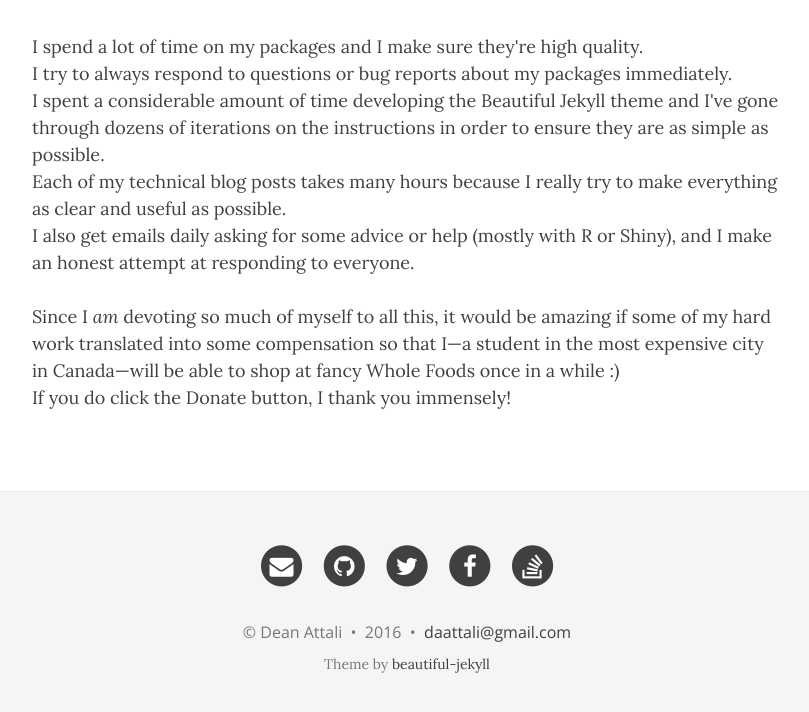
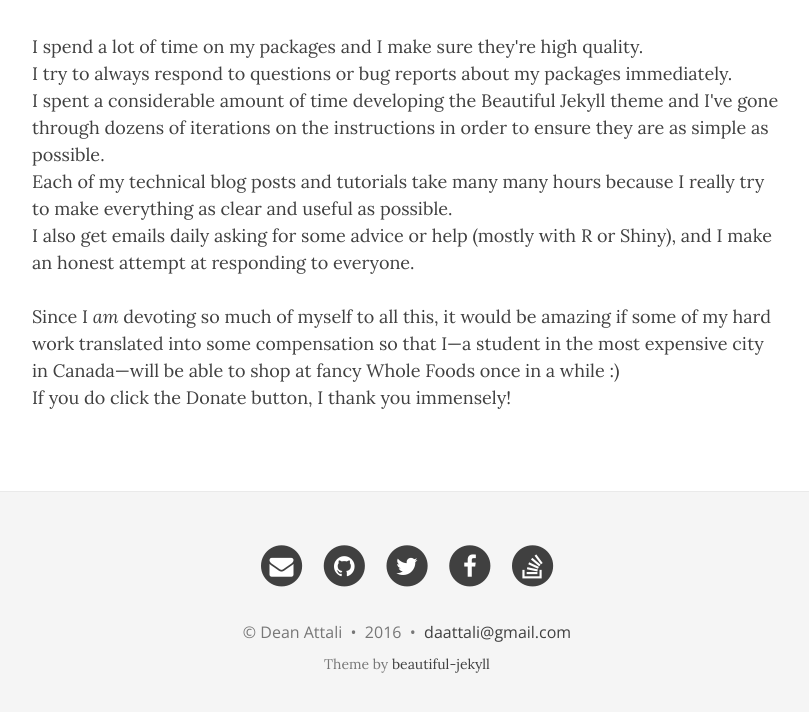
Before and after one commit to daattali/daattali.github.io, a Jekyll site: the page built from aboutme.html, in a window 1280 px wide and 900 px high, scrolled down 2249 px, cut to the strip 175-887 px from the top of the window. Shown: the whole strip, without its empty margins (233-1042 px from the left). Built offline with Jekyll 4.4.1, drawn with Linux system fonts in a browser that asks for light colours; nearby versions of some CDN libraries.

Commit message:
Update aboutme.html

```diff
--- a/aboutme.html
+++ b/aboutme.html
@@ -99,7 +99,7 @@ Grew up in <i>Tel Aviv, Israel</i>, moved to <i>Toronto, Canada</i> during my te
     <br/>
     I spent a considerable amount of time developing the Beautiful Jekyll theme and I've gone through dozens of iterations on the instructions in order to ensure they are as simple as possible.
     <br/>
-    Each of my technical blog posts takes many hours because I really try to make everything as clear and useful as possible.
+    Each of my technical blog posts and tutorials take many many hours because I really try to make everything as clear and useful as possible.
     <br/>
     I also get emails daily asking for some advice or help (mostly with R or Shiny), and I make an honest attempt at responding to everyone.
     <br/>
```
